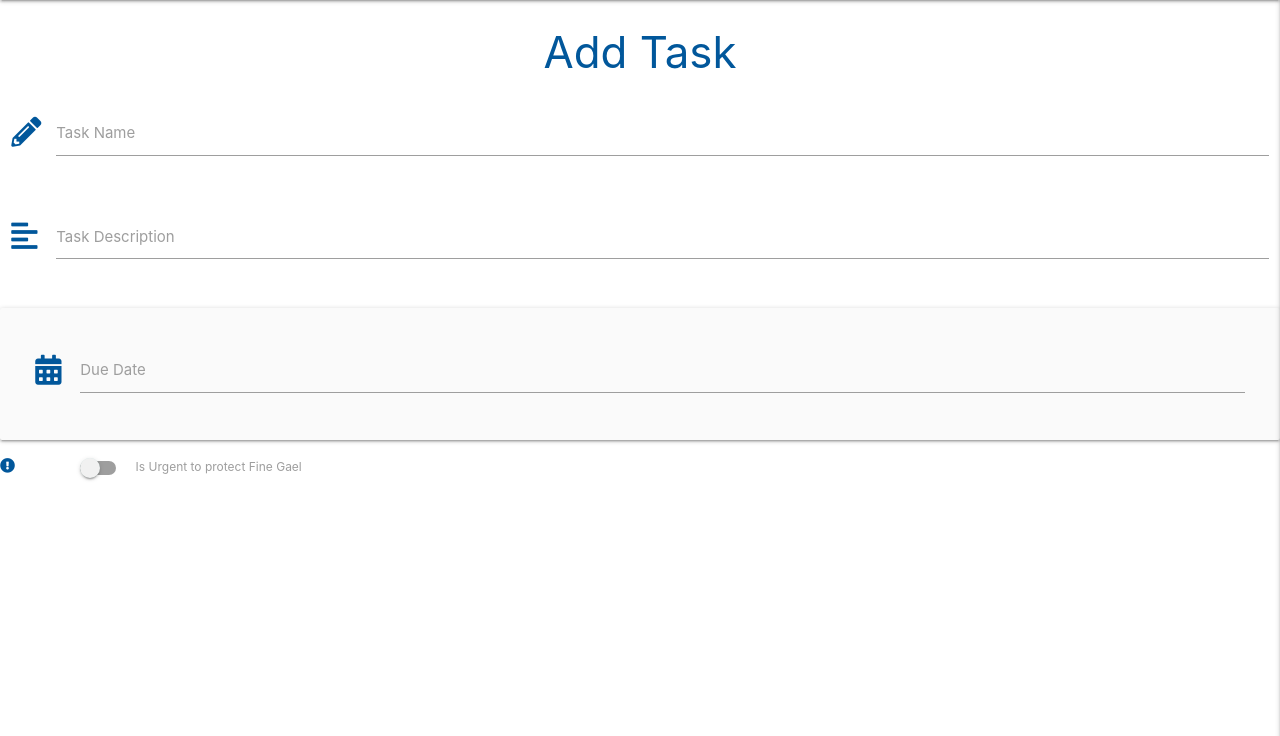
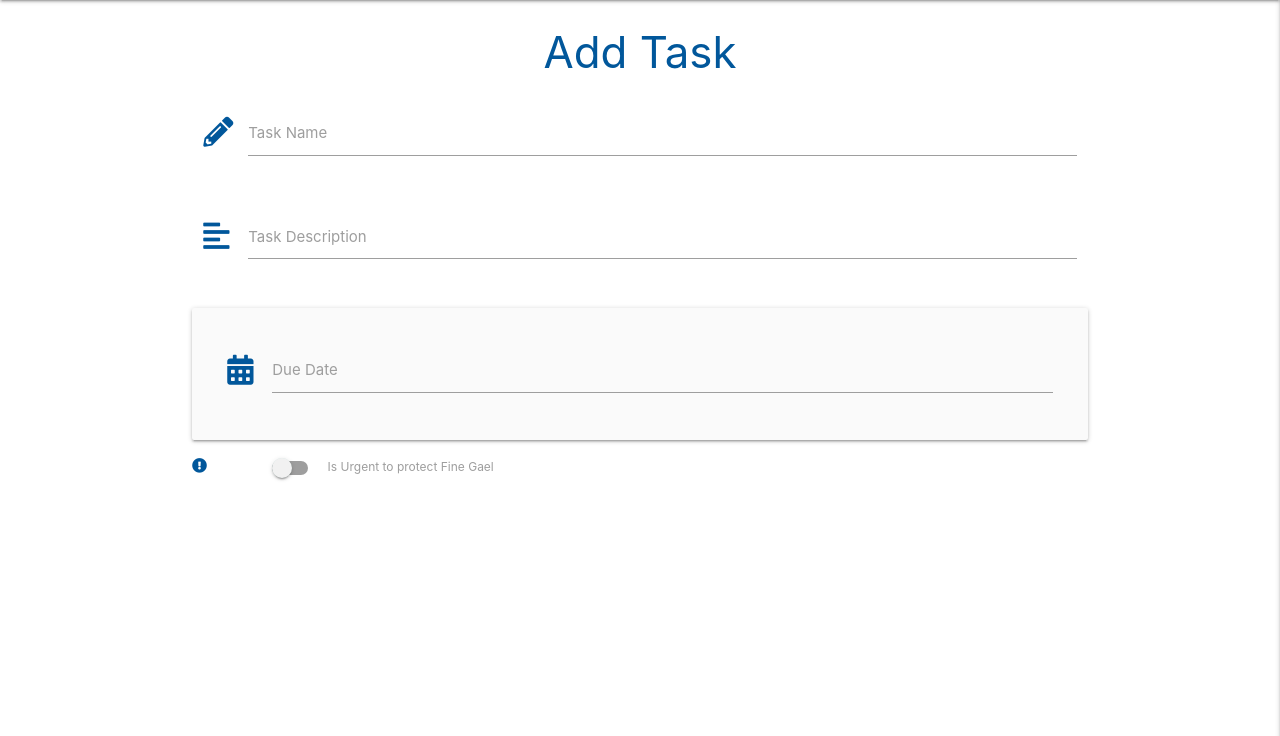
Before and after one commit to Andrew-code2020/datacentricminiproject, a Flask app: page /add_task in a window 1280 px wide. Shown: the part 64-800 px from the top of the page. Run offline with Flask 2, Linux system fonts and the light colour scheme; some libraries are stand-ins or nearby versions.

Commit message:
Add Task Form Input Fields added class to container to fix error in rednering

```diff
--- a/templates/base.html
+++ b/templates/base.html
@@ -78,7 +78,7 @@
       {% endfor %} {% endif %} {% endwith %}
     </section>
 
-    <main>{% block content %} {% endblock %}</main>
+    <main class="container">{% block content %} {% endblock %}</main>
 
     <script
       src="https://code.jquery.com/jquery-3.5.1.min.js"
```
